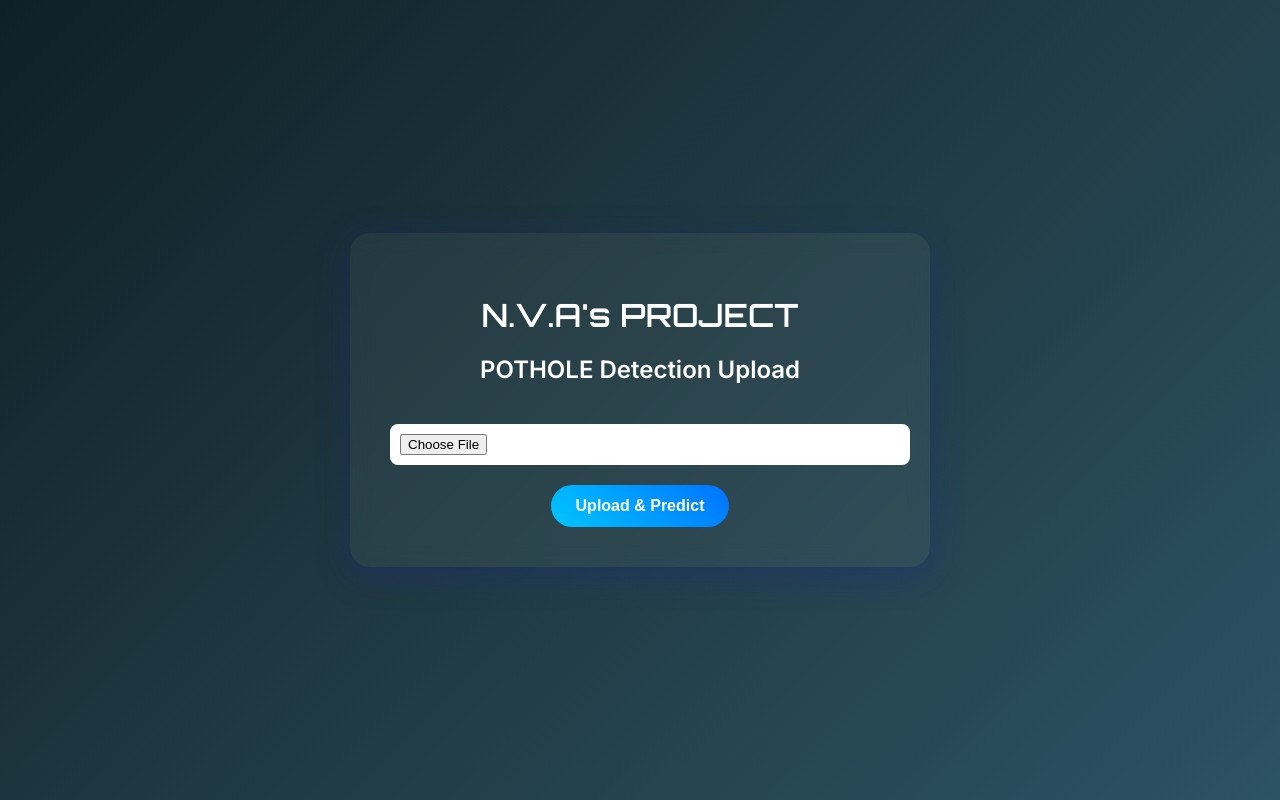
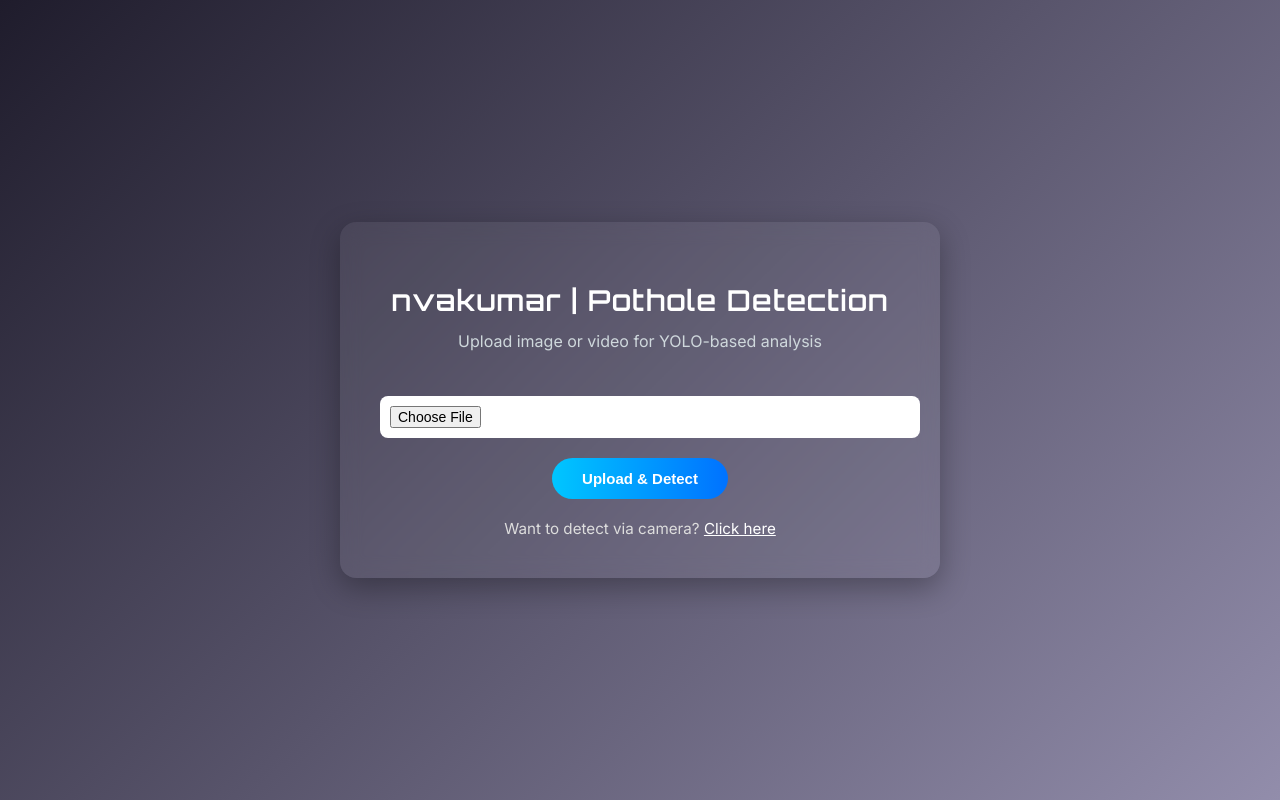
Before and after one commit to nvakumar/pothole_detection, a Flask app: page / in a window 1280 px wide. Run offline with Flask 3, Linux system fonts and the light colour scheme.

Commit message:
Update index.html

```diff
--- a/templates/index.html
+++ b/templates/index.html
@@ -3,14 +3,14 @@
 <head>
   <meta charset="UTF-8" />
   <meta name="viewport" content="width=device-width, initial-scale=1.0"/>
-  <title>NVA's Project - POTHOLE Detection</title>
+  <title>nvakumar | Pothole Detection</title>
   <link href="https://fonts.googleapis.com/css2?family=Orbitron:wght@600&family=Inter:wght@400;600&display=swap" rel="stylesheet">
   <style>
     body {
       margin: 0;
       padding: 0;
       font-family: 'Inter', sans-serif;
-      background: linear-gradient(135deg, #0f2027, #203a43, #2c5364);
+      background: linear-gradient(135deg, #1f1c2c, #928DAB);
       height: 100vh;
       display: flex;
       justify-content: center;
@@ -18,20 +18,30 @@
       color: #fff;
     }
 
-    .card {
-      background: rgba(255, 255, 255, 0.05);
+    .container {
+      background: rgba(255, 255, 255, 0.06);
       backdrop-filter: blur(10px);
-      border-radius: 20px;
+      border-radius: 16px;
       padding: 40px;
-      box-shadow: 0 8px 32px 0 rgba( 31, 38, 135, 0.37 );
+      max-width: 520px;
+      width: 90%;
+      box-shadow: 0 10px 30px rgba(0, 0, 0, 0.3);
       text-align: center;
-      width: 90%;
-      max-width: 500px;
+      position: relative;
     }
 
     h1 {
       font-family: 'Orbitron', sans-serif;
-      margin-bottom: 20px;
+      margin-bottom: 10px;
+      font-size: 1.8rem;
+      letter-spacing: 1px;
+    }
+
+    h2 {
+      font-weight: 400;
+      font-size: 1rem;
+      color: #cfd8dc;
+      margin-bottom: 25px;
     }
 
     input[type="file"] {
@@ -41,44 +51,67 @@
       border-radius: 8px;
       border: none;
       width: 100%;
+      font-size: 14px;
     }
 
     button {
-      background-color: #00c6ff;
-      background-image: linear-gradient(45deg, #00c6ff, #0072ff);
+      background: linear-gradient(90deg, #00c6ff, #0072ff);
       color: white;
-      padding: 12px 25px;
-      font-size: 16px;
-      font-weight: 600;
+      padding: 12px 30px;
       border: none;
       border-radius: 30px;
+      font-weight: bold;
       cursor: pointer;
-      transition: background 0.3s ease;
+      transition: 0.3s ease;
+      font-size: 15px;
     }
 
     button:hover {
-      background-image: linear-gradient(45deg, #0072ff, #00c6ff);
+      background: linear-gradient(90deg, #0072ff, #00c6ff);
+    }
+
+    #spinner {
+      display: none;
+      margin-top: 20px;
+    }
+
+    .live-detect {
+      margin-top: 20px;
+      color: #ddd;
+      font-size: 0.95rem;
     }
 
     @media (max-width: 600px) {
-      .card {
-        padding: 30px 20px;
+      h1 {
+        font-size: 1.4rem;
       }
 
-      h1 {
-        font-size: 1.3rem;
+      h2 {
+        font-size: 0.9rem;
       }
     }
   </style>
+  <script>
+    function showSpinner() {
+      document.getElementById('spinner').style.display = 'block';
+    }
+  </script>
 </head>
 <body>
-  <div class="card">
-    <h1>N.V.A's PROJECT</h1>
-    <h2>POTHOLE  Detection Upload</h2>
-    <form action="/predict" method="post" enctype="multipart/form-data">
+  <div class="container">
+    <h1>nvakumar | Pothole Detection</h1>
+    <h2>Upload image or video for YOLO-based analysis</h2>
+    <form action="/predict" method="post" enctype="multipart/form-data" onsubmit="showSpinner()">
       <input type="file" name="media" accept="image/*,video/*" required />
-      <button type="submit">Upload & Predict</button>
+      <button type="submit">Upload & Detect</button>
+      <div id="spinner">
+        <img src="https://i.gifer.com/YCZH.gif" width="60" alt="Loading..."/>
+        <p>Processing, please wait...</p>
+      </div>
     </form>
+    <div class="live-detect">
+      Want to detect via camera? <a href="/video_feed" style="color: #fff; text-decoration: underline;">Click here</a>
+    </div>
   </div>
 </body>
 </html>
```
